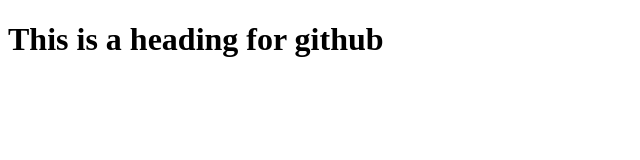
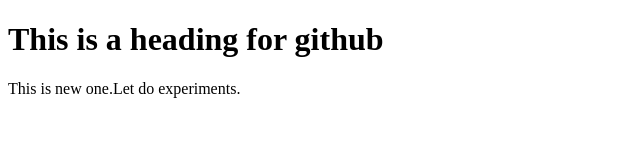
Before and after one commit to 1Mizan/My-first-Github-Repo, a plain HTML site: page Index.html in a window 1280 px wide. Shown: the whole page, without its empty margins (0-640 px from the left). Drawn offline with Linux system fonts and the light colour scheme.

Commit message:
added new paragraph

```diff
--- a/Index.html
+++ b/Index.html
@@ -3,9 +3,10 @@
 <head>
     <meta charset="UTF-8">
     <meta name="viewport" content="width=h1, initial-scale=1.0">
-    <title>Document</title>
+    <title>My firt website on github</title>
 </head>
 <body>
     <h1>This is a heading for github</h1>
+    <p>This is new one.Let do experiments.</p>
 </body>
 </html>
```
